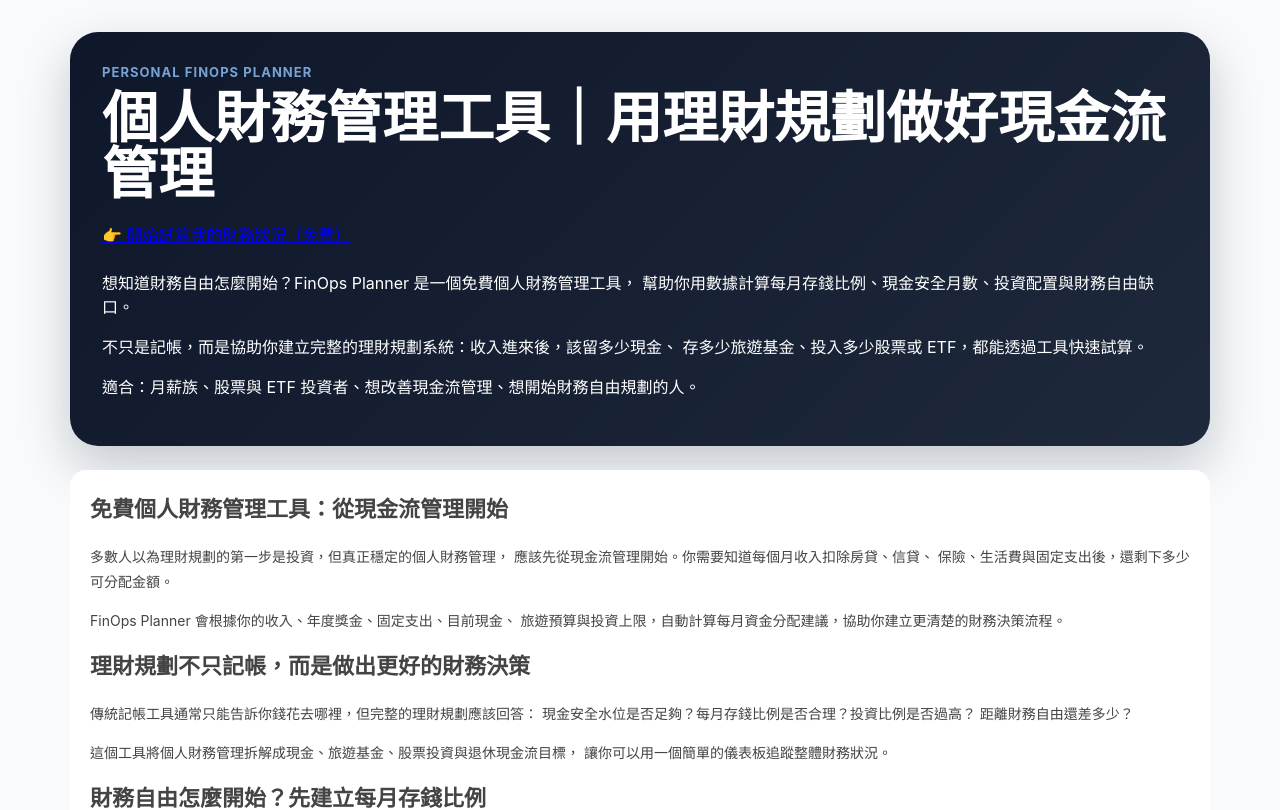
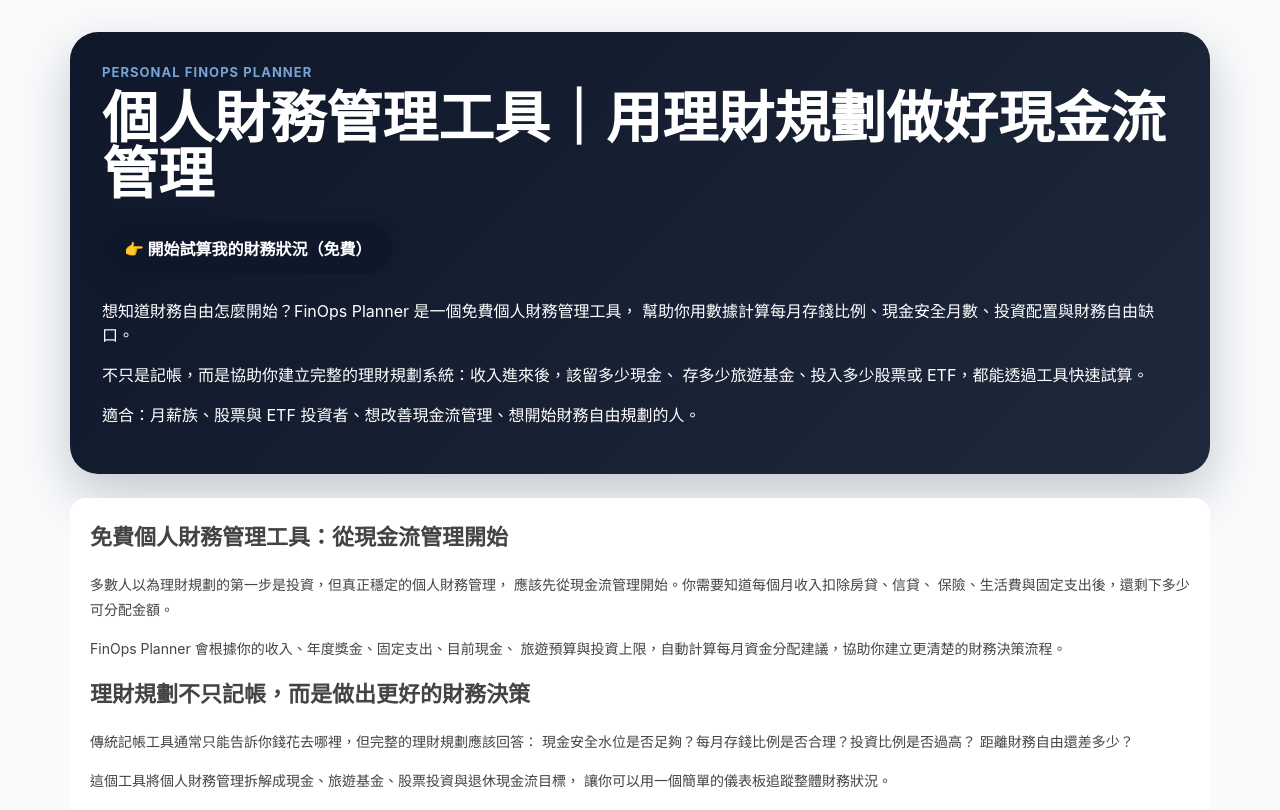
Before and after one commit to JulieChang/fire-pwa-complete, a React (Vite) app: page / in a window 1280 px wide. Shown: the top 810 px of the page. Built offline with nearby package versions, Linux system fonts and the light colour scheme.

Commit message:
Update App.css

```diff
--- a/src/App.css
+++ b/src/App.css
@@ -390,3 +390,22 @@
     break-inside: avoid;
   }
 }
+
+/* =========================
+   CTA 按鈕
+========================= */
+
+.cta-button {
+  display: inline-block;
+  padding: 14px 22px;
+  border-radius: 999px;
+  background: #0f172a;
+  color: #ffffff;
+  font-weight: 800;
+  text-decoration: none;
+  box-shadow: 0 10px 24px rgba(15, 23, 42, 0.18);
+}
+
+.cta-button:hover {
+  opacity: 0.88;
+}
```
